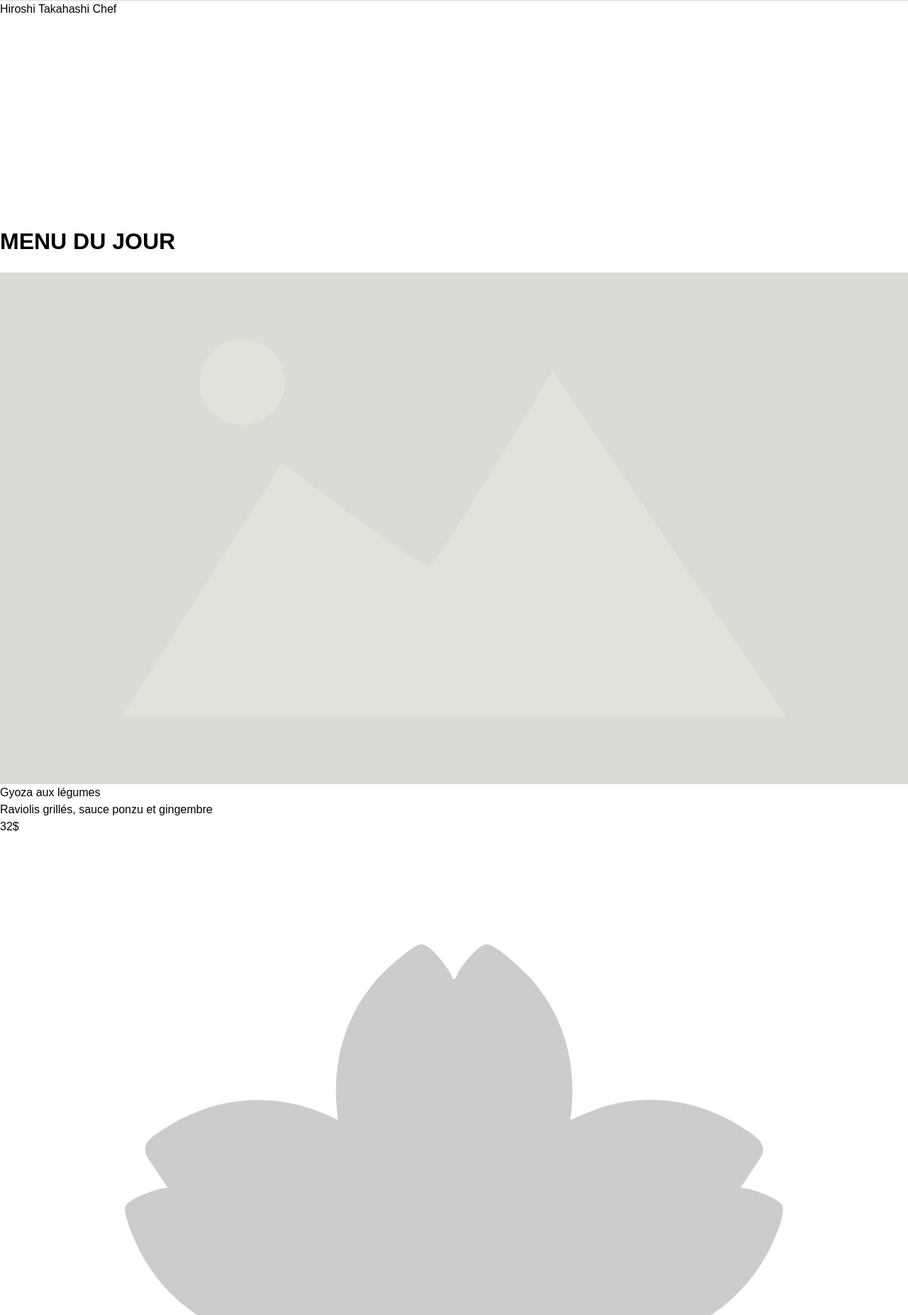
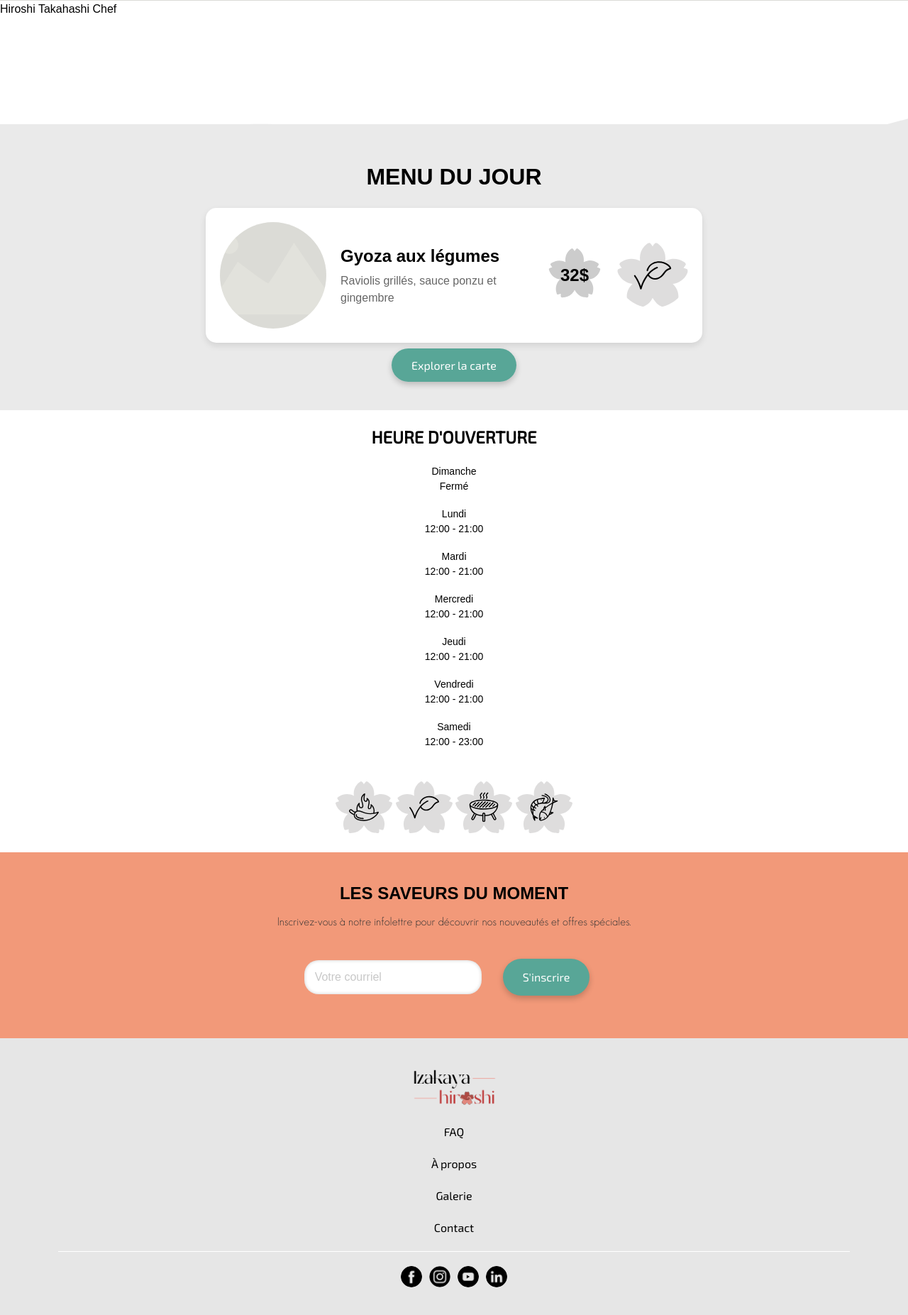
Before and after one commit to Jolyca/IzakayaHiroshi_2.1, a PHP site: page / in a window 1280 px wide. Shown: the part 1973-3826 px from the top of the page at 71% size. Run offline with PHP 8.4, Linux system fonts and the light colour scheme.

Commit message:
Ajout du css Menu

```diff
--- a/css/_composant/footer.css
+++ b/css/_composant/footer.css
@@ -1,4 +1,4 @@
-/*[ COMPOSANT footer ]*/
+/*[ COMPOSANT FOOTER ]*/
 /* ------------------------------------------------------------ */
 
 footer {
--- a/css/_composant/icon.css
+++ b/css/_composant/icon.css
@@ -1,4 +1,4 @@
-/*[ COMPOSANT HEADER ]*/
+/*[ COMPOSANT ICON ]*/
 /* ------------------------------------------------------------ */
 
 .icon {
--- /dev/null
+++ b/css/_composant/menu.css
@@ -0,0 +1,89 @@
+/*[ COMPOSANT MENU ]*/
+/* ------------------------------------------------------------ */
+
+.element img {
+    width: 150px;
+    height: 150px;
+    border-radius: 50%;
+    object-fit: cover;
+}
+
+.menu {
+    position: relative;
+    background: #eaeaea;
+    padding-top: 200px;
+    padding-bottom: 50px;
+    text-align: center;
+    overflow: hidden;
+    width: 100%;
+}
+
+.vague {
+    position: absolute;
+    top: 0;
+    left: 0;
+    width: 100%;
+    height: 150px;
+    overflow: hidden;
+    line-height: 0;
+}
+
+.vague svg {
+    width: 100%;
+    height: auto;
+    display: block;
+}
+
+.element {
+    background-color: white;
+    display: flex;
+    align-items: center;
+    justify-content: space-between;
+    background: white;
+    border-radius: 15px;
+    padding: 20px;
+    box-shadow: 0 4px 10px rgba(0, 0, 0, 0.1);
+    max-width: 700px;
+    margin: 20px auto;
+}
+
+.details {
+    flex: 1;
+    text-align: left;
+    margin-left: 20px;
+}
+
+.titre {
+    font-size: 1.5rem;
+    font-weight: bold;
+    margin-bottom: 5px;
+}
+
+.description {
+    font-size: 1rem;
+    color: #666;
+}
+
+.prix {
+    display: flex;
+    align-items: center;
+    justify-content: center;
+    gap: 10px;
+}
+
+.icon-prix {
+    display: flex;
+    align-items: center;
+    justify-content: center;
+}
+
+.icon-prix p {
+    font-size: 1.5rem;
+    font-weight: bold;
+    position: absolute;
+}
+
+.prix img {
+    width: 100px;
+    height: auto;
+}
--- a/css/style.css
+++ b/css/style.css
@@ -11,6 +11,7 @@
 @import url('_composant/bouton.css');
 @import url('_composant/icon.css');
 @import url('_composant/ouverture.css');
+@import url('_composant/menu.css');
 
 /*[ importation du dossier _layout ]*/
 @import url('_layout/structure.css');
```
